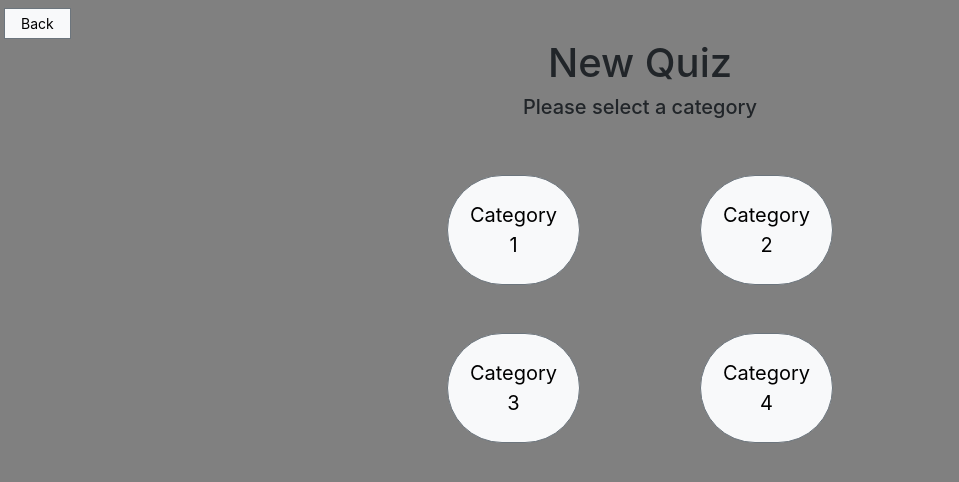
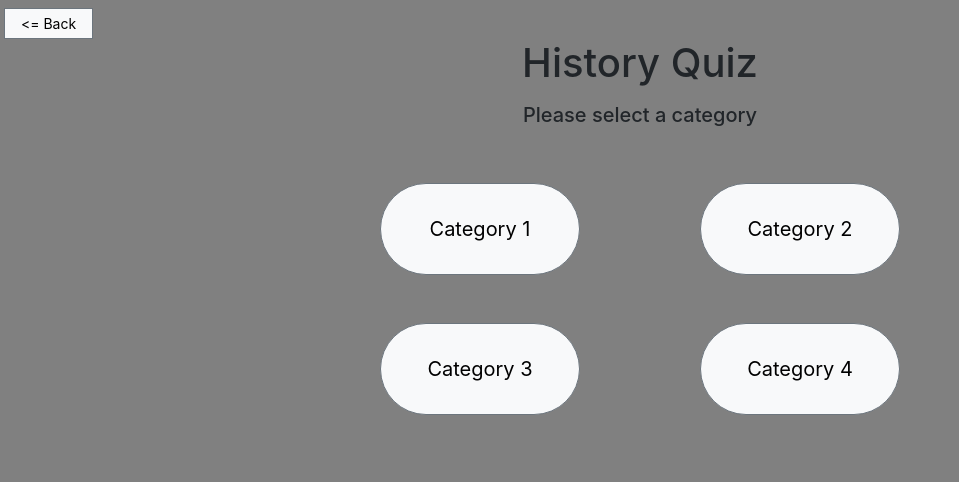
Before and after one commit to TehowennatheGott/WebDevProject01, a React (Create React App) app: page /Category in a window 1280 px wide. Shown: the top 482 px of the page, without its empty margins (0-959 px from the left). Built offline with nearby package versions, Linux system fonts and the light colour scheme.

Commit message:
More style fixes.

```diff
--- a/src/Category.jsx
+++ b/src/Category.jsx
@@ -2,16 +2,16 @@ import React from 'react'
 import { Link } from 'react-router-dom'
 import PillButton from './PillButton'
 
-
+const backstring = '<= Back'
 function Category() {
   return (
     <div>
-      <Link to='/Home' className='btn btn-sm text-bg-light rounded-0 border border-secondary px-3 ms-1 mt-2'>Back</Link>
+      <Link to='/Home' className='btn btn-sm text-bg-light rounded-0 border border-secondary px-3 ms-1 mt-2'>{backstring}</Link>
       <div className='flex-container text-center'>
         <div className="row">
-          <h1>New Quiz</h1>
+          <h1>History Quiz</h1>
         </div>
-        <div className="row">
+        <div className="row mt-2">
           <h5>Please select a category</h5>
         </div>
         <div className="row my-5">
--- a/src/PillButton.jsx
+++ b/src/PillButton.jsx
@@ -4,7 +4,7 @@ import { Link } from 'react-router-dom';
 function PillButton(props) {
     return (
         <div>
-            <Link to={props.destination} className='btn btn-lg text-bg-light w-25 py-4 rounded-pill border border-secondary'>{props.text}</Link>
+            <Link to={props.destination} className='btn btn-lg text-bg-light text-center rounded-pill border border-secondary' style={{padding: '30px 0px 30px 0px', width: '200px'}}>{props.text}</Link>
         </div>
       )
 }
```
